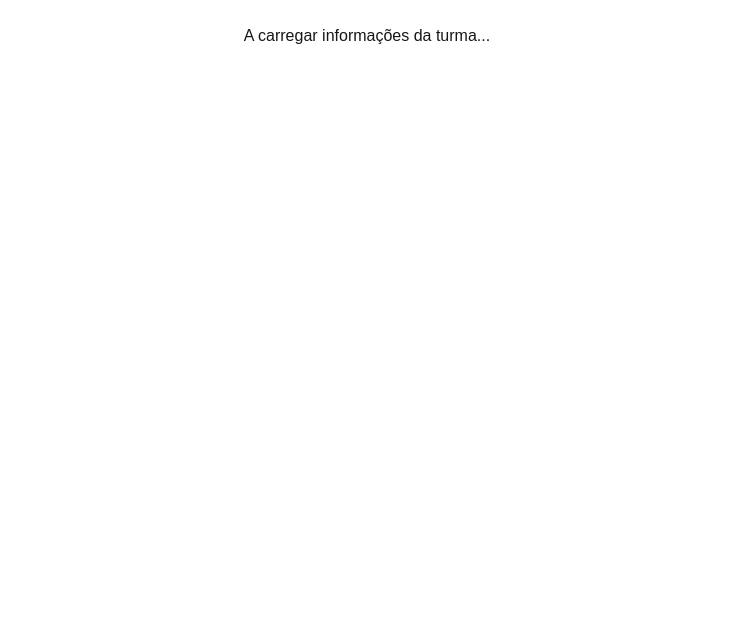
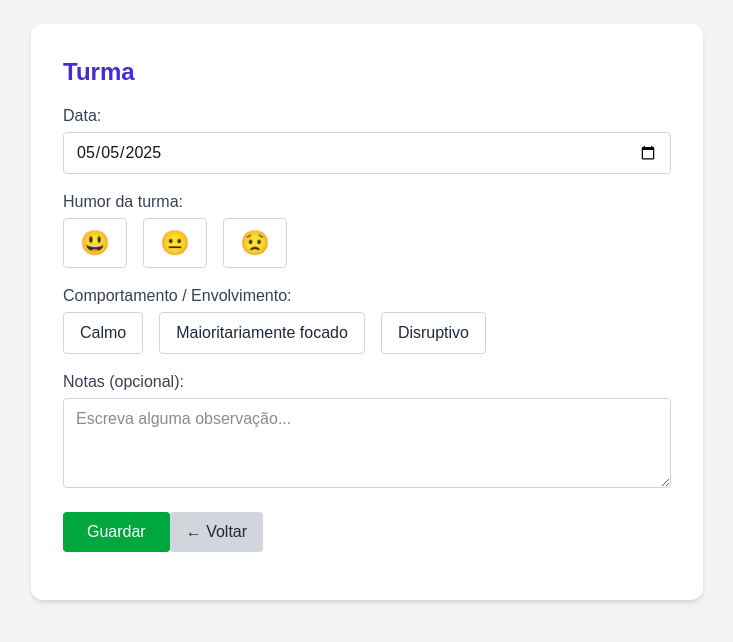
Before and after one commit to rjoreis/classbridge, a Next.js app: page /dashboard/teacher/class/1 in a window 1280 px wide. Shown: the top 642 px of the page, without its empty margins (273-1006 px from the left). Built offline with nearby package versions, Linux system fonts and the light colour scheme; no server answers; the database is empty.

Commit message:
Update on class page

```diff
--- a/app/dashboard/teacher/class/[id]/page.tsx
+++ b/app/dashboard/teacher/class/[id]/page.tsx
@@ -1,58 +1,171 @@
 'use client';
 
+import { useParams } from 'next/navigation';
 import { useEffect, useState } from 'react';
-import { useParams, useRouter } from 'next/navigation';
 import { supabase } from '@/utils/supabase/client';
+import { format } from 'date-fns';
 import Link from 'next/link';
 
-export default function ClassDetail() {
-  const { id } = useParams();
-  const router = useRouter();
-  const [classInfo, setClassInfo] = useState<any>(null);
+export default function ClassPage() {
+  const { id: classId } = useParams();
+  const [classData, setClassName] = useState<{ class_name: string; year: string } | null>(null);
+  const [date, setDate] = useState(() => format(new Date(), 'yyyy-MM-dd'));
+  const [mood, setMood] = useState<string | null>(null);
+  const [engagement, setEngagement] = useState<string | null>(null);
+  const [notes, setNotes] = useState('');
   const [loading, setLoading] = useState(true);
+  const [saving, setSaving] = useState(false);
+  const [checkinId, setCheckinId] = useState<string | null>(null);
 
   useEffect(() => {
-    const fetchClass = async () => {
+    const fetchClassName = async () => {
+      const { data: classData, error: classError } = await supabase
+        .from('classes')
+        .select('id, class_name, grade')
+        .eq('id', classId)
+        .single();
+        if (!classError && classData) {
+            setClassName({ class_name: classData.class_name, year: classData.grade });
+        }
+    };
+
+    fetchClassName();
+  }, [classId]);
+
+  useEffect(() => {
+    const fetchCheckin = async () => {
+      setLoading(true);
+      setMood(null);
+      setEngagement(null);
+      setNotes('');
+      setCheckinId(null);
+
       const { data, error } = await supabase
-        .from('classes')
+        .from('class_checkins')
         .select('*')
-        .eq('id', id)
+        .eq('class_id', classId)
+        .eq('date', date)
         .single();
 
-      if (error) {
-        console.error('Erro ao buscar turma:', error.message);
-        return;
+      if (data) {
+        setMood(data.mood);
+        setEngagement(data.engagement);
+        setNotes(data.notes || '');
+        setCheckinId(data.id);
       }
 
-      setClassInfo(data);
       setLoading(false);
     };
 
-    fetchClass();
-  }, [id]);
+    fetchCheckin();
+  }, [classId, date]);
 
-  if (loading) {
-    return <div className="p-6 text-center">A carregar informações da turma...</div>;
-  }
+  const handleSave = async () => {
+    setSaving(true);
+    const payload = {
+      class_id: classId,
+      date,
+      mood,
+      engagement,
+      notes,
+    };
 
-  if (!classInfo) {
-    return <div className="p-6 text-center text-red-600">Turma não encontrada.</div>;
-  }
+    if (checkinId) {
+      await supabase.from('class_checkins').update(payload).eq('id', checkinId);
+    } else {
+      const { data } = await supabase.from('class_checkins').insert(payload).select().single();
+      if (data) setCheckinId(data.id);
+    }
+
+    setSaving(false);
+  };
+
+  const moods = [
+    { label: '😃', value: 'happy' },
+    { label: '😐', value: 'neutral' },
+    { label: '😟', value: 'sad' },
+  ];
+
+  const engagementOptions = [
+    'Calmo',
+    'Maioritariamente focado',
+    'Disruptivo',
+  ];
 
   return (
     <div className="min-h-screen bg-gray-100 p-6">
       <div className="max-w-2xl mx-auto bg-white rounded-xl shadow-md p-8">
-        <h1 className="text-2xl font-bold text-indigo-700 mb-4">
-          Turma {classInfo.grade}º - {classInfo.class_name}
-        </h1>
-        <p className="text-gray-700 mb-4">ID da Turma: {classInfo.id}</p>
+        <h1 className="text-2xl font-bold text-indigo-700 mb-4">Turma {classData?.year} {classData?.class_name}</h1>
+        <label className="block mb-4">
+          <span className="text-gray-700 font-medium">Data:</span>
+          <input
+            type="date"
+            value={date}
+            onChange={(e) => setDate(e.target.value)}
+            className="mt-1 block w-full border border-gray-300 rounded px-3 py-2"
+          />
+        </label>
 
-        {/* Add more class-related controls/info here */}
+        <div className="mb-4">
+          <p className="text-gray-700 font-medium mb-1">Humor da turma:</p>
+          <div className="flex gap-4">
+            {moods.map((m) => (
+              <button
+                key={m.value}
+                onClick={() => setMood(m.value)}
+                className={`text-2xl px-4 py-2 rounded border ${
+                  mood === m.value
+                    ? 'bg-green-600 text-white'
+                    : 'bg-white text-gray-800 border-gray-300'
+                }`}
+              >
+                {m.label}
+              </button>
+            ))}
+          </div>
+        </div>
 
+        <div className="mb-4">
+          <p className="text-gray-700 font-medium mb-1">Comportamento / Envolvimento:</p>
+          <div className="flex flex-wrap gap-4">
+            {engagementOptions.map((option) => (
+              <button
+                key={option}
+                onClick={() => setEngagement(option)}
+                className={`px-4 py-2 rounded border ${
+                  engagement === option
+                    ? 'bg-indigo-600 text-white'
+                    : 'bg-white text-gray-800 border-gray-300'
+                }`}
+              >
+                {option}
+              </button>
+            ))}
+          </div>
+        </div>
+
+        <label className="block mb-6">
+          <span className="text-gray-700 font-medium">Notas (opcional):</span>
+          <textarea
+            rows={3}
+            value={notes}
+            onChange={(e) => setNotes(e.target.value)}
+            className="mt-1 block w-full border border-gray-300 rounded px-3 py-2"
+            placeholder="Escreva alguma observação..."
+          />
+        </label>
+
+        <button
+          onClick={handleSave}
+          disabled={saving}
+          className="bg-green-600 text-white px-6 py-2 rounded hover:bg-green-700"
+        >
+          {saving ? 'A guardar...' : 'Guardar'}
+        </button>
         <Link href="/dashboard/teacher">
-          <button className="mt-4 bg-indigo-600 text-white px-4 py-2 rounded hover:bg-indigo-700">
-            Voltar ao Dashboard
-          </button>
+            <button className="mb-4 bg-gray-300 text-gray-800 px-4 py-2 rounded hover:bg-gray-400">
+                ← Voltar
+            </button>
         </Link>
       </div>
     </div>
--- a/package.json
+++ b/package.json
@@ -11,6 +11,7 @@
   "dependencies": {
     "@supabase/ssr": "^0.6.1",
     "@supabase/supabase-js": "^2.49.4",
+    "date-fns": "^4.1.0",
     "next": "15.3.1",
     "react": "^19.0.0",
     "react-dom": "^19.0.0"
```
Also changed, not shown: 1 other file (tests, documents, lock files or other folders).
